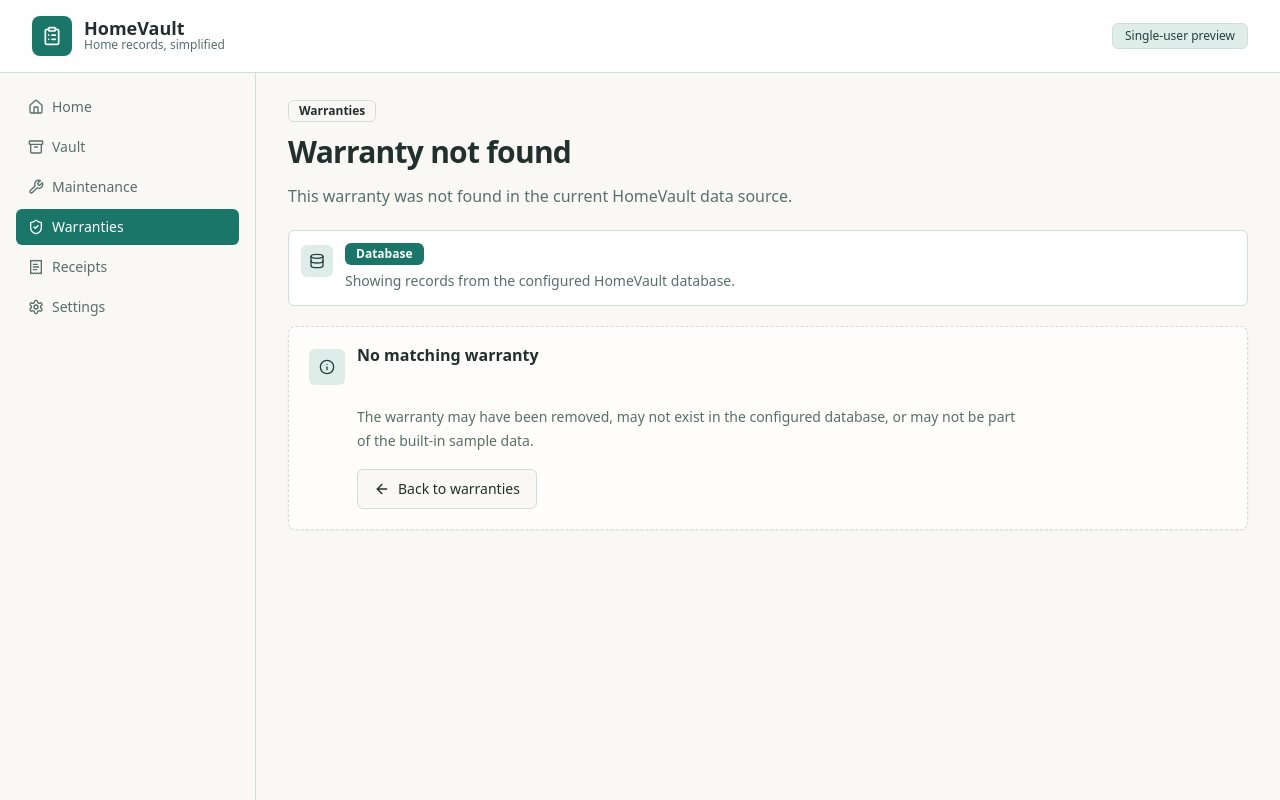
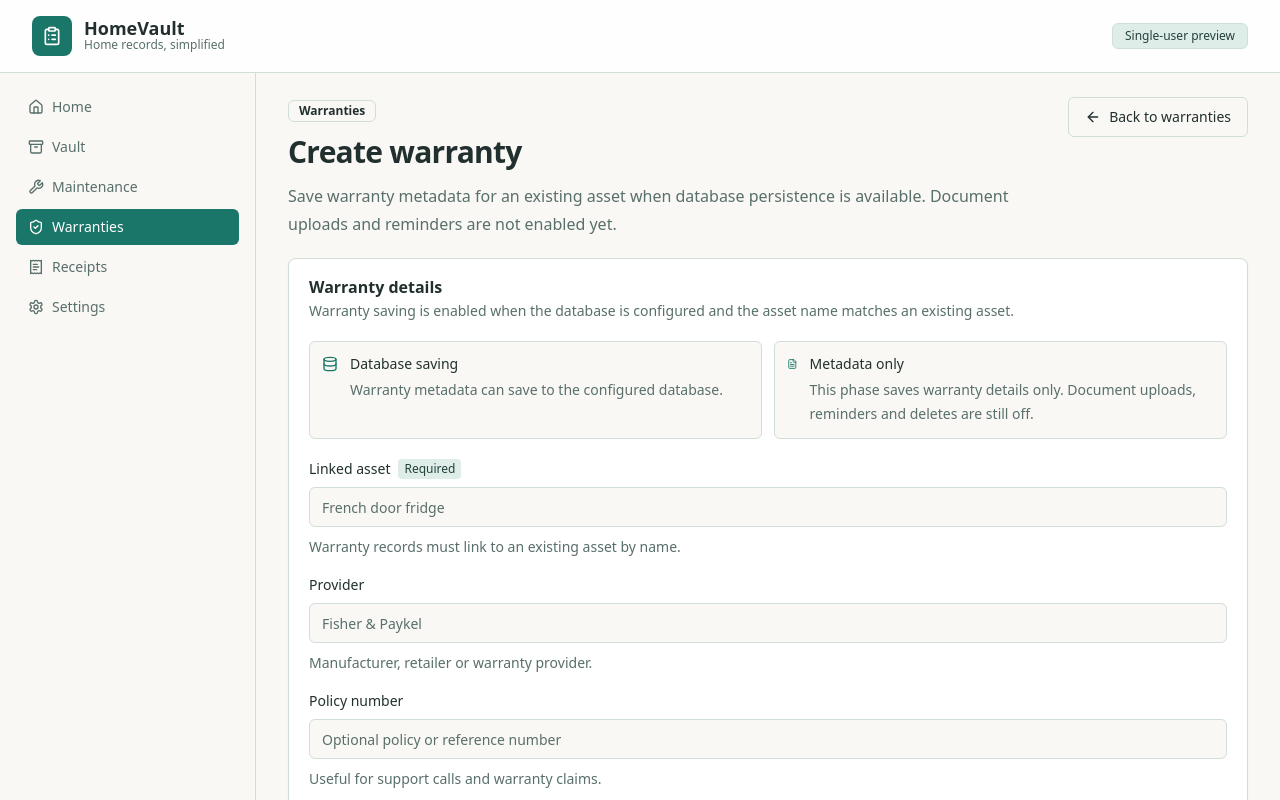
Before and after one commit to LatinMaestro/HomeVault, a Next.js app: page /warranties/new in a window 1280 px wide. Shown: the top 800 px of the page. Built offline with nearby package versions, Linux system fonts and the light colour scheme; no server answers; the database is empty.

Commit message:
Add warranty create page

```diff
--- /dev/null
+++ b/src/app/warranties/new/page.tsx
@@ -0,0 +1,35 @@
+import type { Metadata } from "next";
+
+import { createWarrantyAction } from "@/app/warranties/actions";
+import { AppShell } from "@/components/app-shell";
+import { BackLinkButton } from "@/components/back-link-button";
+import { PageHeader } from "@/components/page-header";
+import { WarrantyForm } from "@/components/warranty-form";
+import { warrantyShellFields } from "@/lib/shell-form-fields";
+
+export const metadata: Metadata = {
+  title: "New Warranty",
+  description: "Create a HomeVault warranty record when database persistence is configured.",
+};
+
+export default function NewWarrantyPage() {
+  return (
+    <AppShell activeSection="Warranties">
+      <section className="space-y-5">
+        <PageHeader
+          eyebrow="Warranties"
+          title="Create warranty"
+          description="Save warranty metadata for an existing asset when database persistence is available. Document uploads and reminders are not enabled yet."
+          action={<BackLinkButton href="/warranties">Back to warranties</BackLinkButton>}
+        />
+        <WarrantyForm
+          title="Warranty details"
+          description="Warranty saving is enabled when the database is configured and the asset name matches an existing asset."
+          fields={warrantyShellFields}
+          action={createWarrantyAction}
+          databaseConfigured={Boolean(process.env.DATABASE_URL)}
+        />
+      </section>
+    </AppShell>
+  );
+}
```
